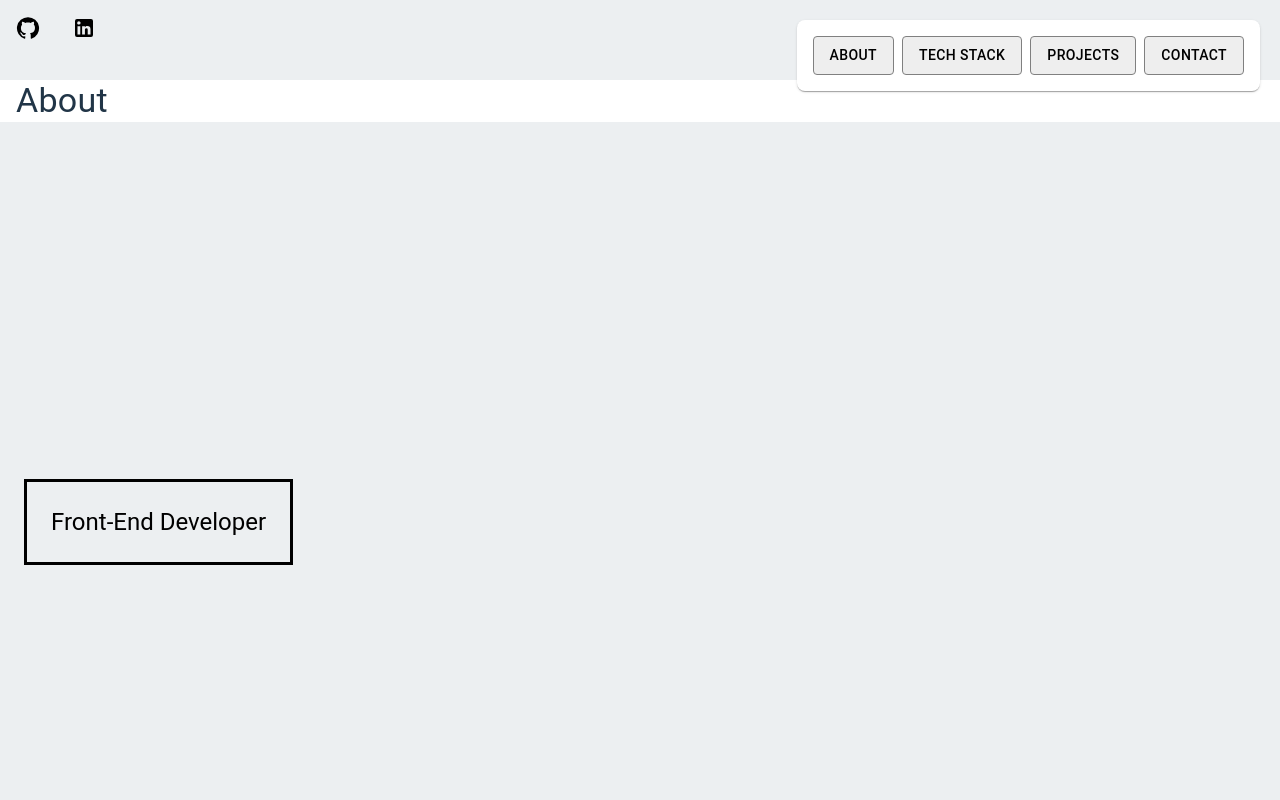
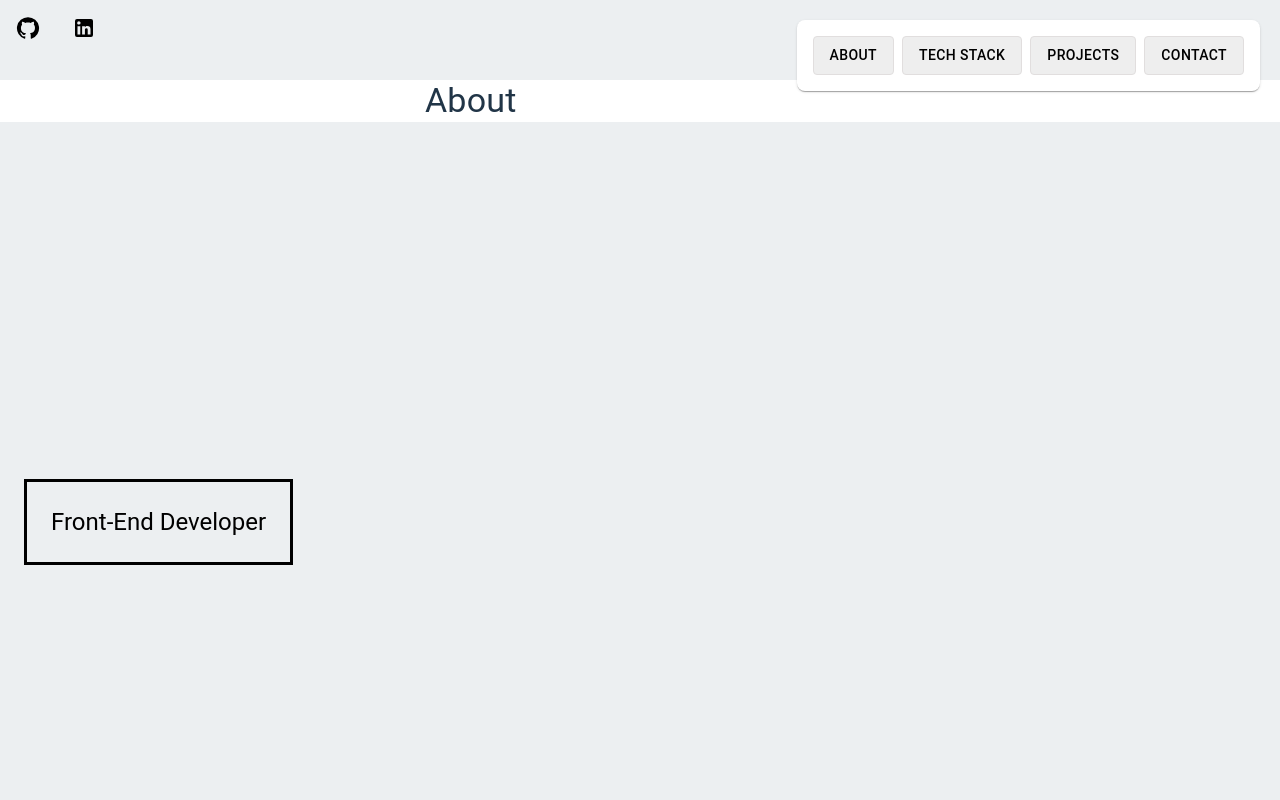
Before and after one commit to jiginrajr/personal-portfolio, a React (Vite) app: page / in a window 1280 px wide. Shown: the top 800 px of the page. Built offline with nearby package versions, Linux system fonts and the light colour scheme.

Commit message:
Added framer-motion package and some minor corrections

```diff
--- a/package.json
+++ b/package.json
@@ -13,6 +13,7 @@
     "@emotion/styled": "^11.10.6",
     "@mui/icons-material": "^5.11.11",
     "@mui/material": "^5.11.13",
+    "framer-motion": "^10.16.2",
     "react": "^18.2.0",
     "react-dom": "^18.2.0"
   },
--- a/src/App.css
+++ b/src/App.css
@@ -7,3 +7,8 @@
 #root {
   max-width: 1280px;
 }
+
+.app {
+  overflow-x: hidden;
+  overflow-y: auto;
+}
--- a/src/App.jsx
+++ b/src/App.jsx
@@ -8,7 +8,7 @@ function App() {
   const [count, setCount] = useState(0)
 
   return (
-    <div className="App">
+    <div className="app">
       <Profile/>
     </div>
   )
--- a/src/Components/SlidingText.jsx
+++ b/src/Components/SlidingText.jsx
@@ -1,11 +1,27 @@
 import React from "react";
 import { Box, Typography } from "@mui/material";
+import { motion } from "framer-motion";
 
 const SlidingText = ({ text }) => {
   return (
-    <Box display="flex" alignItems="center">
-      <Typography variant="h4" ml={2}>{text}</Typography>
-    </Box>
+    <div>
+    <motion.div
+      initial={{ x: "-10vw" }}
+      animate={{ x: "100vw" }}
+      transition={{
+        duration: 15,
+        ease: "linear",
+        repeat: Infinity,
+        repeatDelay: 1,
+      }}
+    >
+      <Box display="flex" alignItems="center">
+        <Typography variant="h4" ml={2}>
+          {text}
+        </Typography>
+      </Box>
+    </motion.div>
+    </div>
   );
 };
 
--- a/src/views/About.jsx
+++ b/src/views/About.jsx
@@ -11,7 +11,7 @@ const About = () => {
         alignItems="center"
         sx={{
           height: "100vh",
-          width: "100%",
+          minWidth: "100vw",
           // background:
           //   "linear-gradient(69.81deg,rgba(255,209,139,.3) 9.22%,rgba(255,183,217,.3) 33.5%,rgba(139,186,255,.3) 78.79%)",
           backgroundColor:"#eceff1"
--- a/src/views/Header.jsx
+++ b/src/views/Header.jsx
@@ -3,7 +3,20 @@ import "./header.css";
 import GitHubIcon from "@mui/icons-material/GitHub";
 import LinkedInIcon from "@mui/icons-material/LinkedIn";
 import { Box, IconButton, Link } from "@mui/material";
-import MenuIcon from '@mui/icons-material/Menu';
+import MenuIcon from "@mui/icons-material/Menu";
+
+const elements = [
+  {
+    name: "github",
+    icon: GitHubIcon,
+    link: "www.google.com",
+  },
+  {
+    name: "linkedIn",
+    icon: LinkedInIcon,
+    link: "www.google.com",
+  },
+];
 
 const Header = () => {
   return (
@@ -11,40 +24,39 @@ const Header = () => {
       <Box
         display="flex"
         sx={{
-          width: "100%",
-          height:"10vh",
+          minWidth: "100vw",
+          height: "10vh",
 
           // background:"linear-gradient(69.81deg,rgba(255,209,139,.3) 9.22%,rgba(255,183,217,.3) 33.5%,rgba(139,186,255,.3) 78.79%)",
-          backgroundColor:"#eceff1",
+          backgroundColor: "#eceff1",
           color: "white",
           justifyContent: "flex-start",
           columnGap: "2rem",
           padding: "1rem",
         }}
       >
-        <IconButton aria-label="menu"  sx={{
-          borderRadius:"0px",
-          display: { xs :"flex", md : "none"},
-          "&.MuiIconButton-root":{
-            padding : "8px 4px"
-          }
-          }}>
-        <MenuIcon/>
+        <IconButton
+          aria-label="menu"
+          sx={{
+            borderRadius: "0px",
+            display: { xs: "flex", md: "none" },
+            "&.MuiIconButton-root": {
+              padding: "8px 4px",
+            },
+          }}
+        >
+          <MenuIcon />
         </IconButton>
-        <Link
-          href="www.google.com"
-          underline="none"
-          sx={{ color: "black", ":hover": { color: "black" } }}
-        >
-          <GitHubIcon />
-        </Link>
-        <Link
-          href="www.google.com"
-          underline="none"
-          sx={{ color: "black", ":hover": { color: "black" } }}
-        >
-          <LinkedInIcon />
-        </Link>
+
+        {elements.map((Element) => (
+          <Link
+            href={Element.link}
+            underline="none"
+            sx={{ color: "black", ":hover": { color: "black" } }}
+          >
+            <Element.icon />
+          </Link>
+        ))}
       </Box>
     </header>
   );
--- a/src/views/NavigationToolbar.jsx
+++ b/src/views/NavigationToolbar.jsx
@@ -24,7 +24,7 @@ export const NavigationToolbar = () => {
           variant="contained"
           sx={{
             boxShadow: "none",
-            border: "1px solid grey",
+            border: "1px solid #e1dede",
             backgroundColor: "#eeeeee",
             color: "black",
             ":hover":{
--- a/src/views/TechStack.jsx
+++ b/src/views/TechStack.jsx
@@ -27,10 +27,10 @@ const TechStack = () => {
         <Grid
           container
           justifyContent="space-around"
-          sx={{height: "100vh",width: "100%", backgroundColor:"#eceff1",}}
+          sx={{height: "100vh",minWidth: "100vw", backgroundColor:"#eceff1",}}
         >
           {StackList.map((item) => (
-            <Grid item xs={6} sm={4} md={2}>
+            <Grid item xs={6} sm={4} mt={2} display="flex" justifyContent="center" alignItems="center" >
               <Box
                 key={item.alt}
                 component="img"
```
Also changed, not shown: 1 other file (tests, documents, lock files or other folders).
